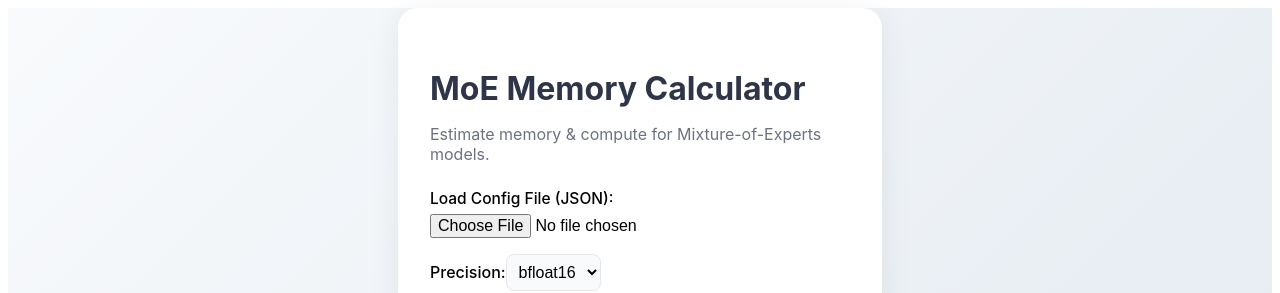
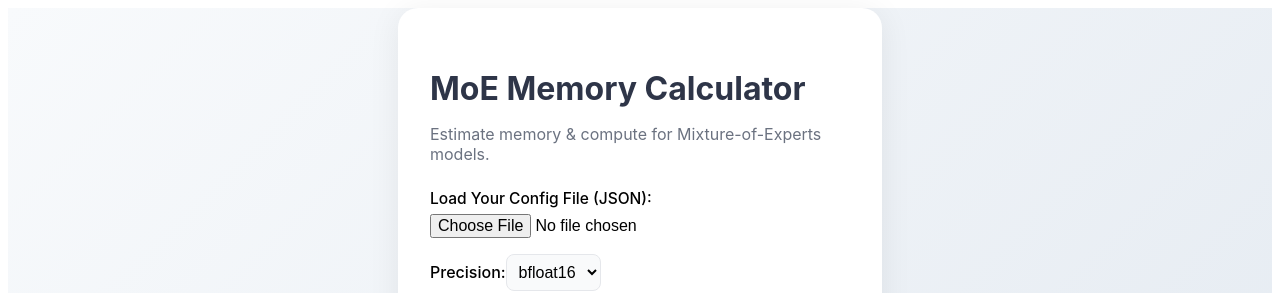
Before and after one commit to tinhoang-cerebras/cerebras-moe-calculator-new, a Next.js app: page / in a window 1280 px wide. Shown: the top 293 px of the page. Built offline with nearby package versions, Linux system fonts and the light colour scheme.

Commit message:
Update index.tsx

```diff
--- a/pages/index.tsx
+++ b/pages/index.tsx
@@ -117,7 +117,7 @@ export default function Home() {
       Estimate memory & compute for Mixture-of-Experts models.
     </p>
     <label style={{ marginBottom: 12, display: "block", fontWeight: 500 }}>
-      <span style={{ fontSize: "0.97rem" }}>Load Config File (JSON):</span>
+      <span style={{ fontSize: "0.97rem" }}>Load Your Config File (JSON):</span>
       <input
         type="file"
         accept=".json,application/json"
```
